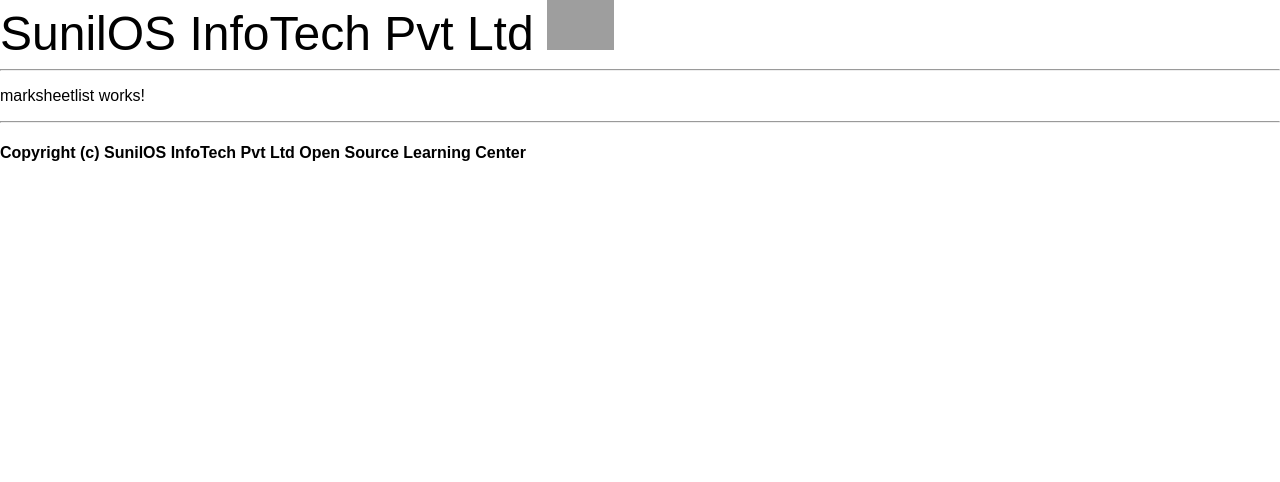
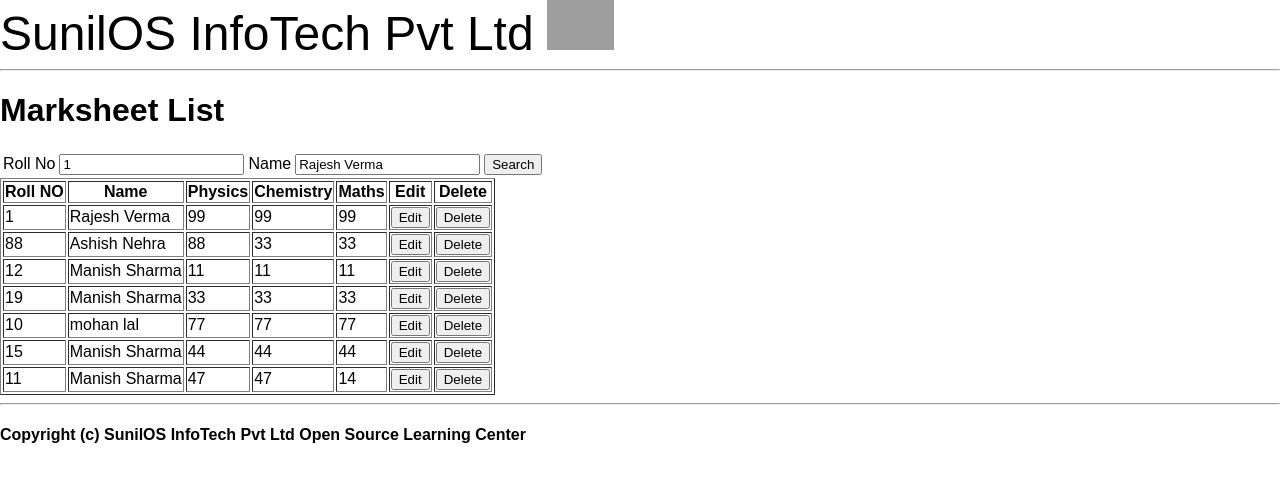
Before and after one commit to sunilos/Angular-8-9-10, an Angular app: page /marksheetlist in a window 1280 px wide. Shown: the top 482 px of the page. Built offline with nearby package versions, Linux system fonts and the light colour scheme; grey boxes are pictures that could not be loaded.

Commit message:
Marksheet user story is added

```diff
--- a/src/app/app-routing.module.ts
+++ b/src/app/app-routing.module.ts
@@ -29,6 +29,11 @@ const routes: Routes = [
 		component: MarksheetComponent
 	},
 	{
+		//pass route parameter :id
+		path: 'marksheet/:id',
+		component: MarksheetComponent
+	},
+	{
 		path: 'marksheetlist',
 		component: MarksheetlistComponent
 	}
--- a/src/app/app.module.ts
+++ b/src/app/app.module.ts
@@ -10,6 +10,9 @@ import { LoginComponent } from './login/login.component';
 import { WelcomeComponent } from './welcome/welcome.component';
 import { MarksheetlistComponent } from './marksheetlist/marksheetlist.component';
 import { MarksheetComponent } from './marksheet/marksheet.component';
+
+import { MarksheetService } from './marksheet.service';
+
 
 /**
  * Application module configure application conponents
@@ -32,7 +35,7 @@ import { MarksheetComponent } from './marksheet/marksheet.component';
     FormsModule,
   //  ReactiveFormsModule,
   ],
-  providers: [],
+  providers: [MarksheetService],
   bootstrap: [AppComponent]
 })
 export class AppModule { }
--- a/src/app/marksheet/marksheet.component.html
+++ b/src/app/marksheet/marksheet.component.html
@@ -1,3 +1,30 @@
-<p>
-  marksheet works!
-</p>
+<H1>Marksheet</H1>
+<p style="color:red" >{{message}}</p>
+<form >
+<table>
+  <tr>
+    <td>Roll No</td>
+    <td><input [(ngModel)]="form.rollNo"  name="rollNo" type="text"></td>
+  </tr>
+  <tr>
+      <td>Name</td>
+      <td><input [(ngModel)]="form.name"  name="name" type="text"> </td>
+  </tr>
+  <tr>
+      <td>physics</td>
+      <td><input [(ngModel)]="form.physics"  name="physics" type="text"> </td>
+  </tr>
+  <tr>
+      <td>chemistry</td>
+      <td><input [(ngModel)]="form.chemistry"  name="chemistry" type="text"> </td>
+  </tr>
+  <tr>
+      <td>maths</td>
+      <td><input [(ngModel)]="form.maths"  name="maths" type="text"> </td>
+  </tr>
+  <tr>
+      <td><button (click)="save()">Save</button></td>
+      <td><button (click)="search()">Search</button></td>
+  </tr>
+</table>
+</form>
--- a/src/app/marksheet/marksheet.component.ts
+++ b/src/app/marksheet/marksheet.component.ts
@@ -1,4 +1,10 @@
 import { Component, OnInit } from '@angular/core';
+import { Router } from '@angular/router';
+
+/**
+ * ActivatedRoute is used to read route parameters
+ */
+import {ActivatedRoute} from "@angular/router";
 
 /**
  *Marksheet controller
@@ -13,9 +19,33 @@ import { Component, OnInit } from '@angular/core';
 })
 export class MarksheetComponent implements OnInit {
 
-  constructor() { }
+  form = {
+    "id":1,
+    "rollNo":"1",
+    "name":"Rajesh Verma",
+    "physics":99,
+    "chemistry":99,
+    "maths":99,
+    "studentId":1
+  };
+
+  message = "";
+
+  /**
+   * Inject actived rout object
+   */
+  constructor(private aroute: ActivatedRoute, private router: Router) { }
 
   ngOnInit() {
+    this.form.id = parseInt(this.aroute.snapshot.paramMap.get("id"));
+    this.message ="Editing " + this.form.id;
   }
 
+  save(){
+    this.message = this.form.name;
+  }
+
+  search(){
+    this.router.navigateByUrl('/marksheetlist');
+  }
 }
--- a/src/app/marksheetlist/marksheetlist.component.html
+++ b/src/app/marksheetlist/marksheetlist.component.html
@@ -1,3 +1,34 @@
-<p>
-  marksheetlist works!
-</p>
+<H1>Marksheet List</H1>
+
+<p style="color:red" >{{message}}</p>
+
+<table>
+    <tr>
+      <td>Roll No</td>
+      <td><input [(ngModel)]="form.rollNo"  name="rollNo" type="text"></td>
+      <td>Name</td>
+      <td><input [(ngModel)]="form.name"  name="name" type="text"> </td>
+      <td ><button (click)="search()">Search</button></td>
+    </tr>
+  </table>
+
+<table border="1">
+  <tr>
+    <th>Roll NO</th>
+    <th>Name</th>
+    <th>Physics</th>
+    <th>Chemistry</th>
+    <th>Maths</th>
+    <th>Edit</th>
+    <th>Delete</th>
+  </tr>
+  <tr  *ngFor = "let e of list" >
+    <td>{{e.rollNo}}</td>
+    <td>{{e.name}}</td>
+    <td>{{e.physics}}</td>
+    <td>{{e.chemistry}}</td>
+    <td>{{e.maths}}</td>
+    <td><button (click)="edit(e.id)">Edit</button></td>
+    <td><button (click)="delete(e.id)">Delete</button></td>
+  </tr>
+</table>
--- a/src/app/marksheetlist/marksheetlist.component.ts
+++ b/src/app/marksheetlist/marksheetlist.component.ts
@@ -1,4 +1,5 @@
 import { Component, OnInit } from '@angular/core';
+import { Router } from '@angular/router';
 
 @Component({
   selector: 'app-marksheetlist',
@@ -7,9 +8,31 @@ import { Component, OnInit } from '@angular/core';
 })
 export class MarksheetlistComponent implements OnInit {
 
-  constructor() { }
+  message = "";
+
+  list = [{"id":1,"rollNo":"1","name":"Rajesh Verma","physics":99,"chemistry":99,"maths":99,"studentId":1,"createdBy":null,"modifiedBy":null,"createdDatetime":null,"modifiedDatetime":null},{"id":2,"rollNo":"88","name":"Ashish Nehra","physics":88,"chemistry":33,"maths":33,"studentId":3,"createdBy":"rahul.sahu@nenosystems.com","modifiedBy":"superadmin@gmail.com","createdDatetime":"2014-07-22T08:20:40.000+0000","modifiedDatetime":"2014-09-29T14:30:38.000+0000"},{"id":3,"rollNo":"12","name":"Manish Sharma","physics":11,"chemistry":11,"maths":11,"studentId":2,"createdBy":null,"modifiedBy":null,"createdDatetime":null,"modifiedDatetime":null},{"id":4,"rollNo":"19","name":"Manish Sharma","physics":33,"chemistry":33,"maths":33,"studentId":2,"createdBy":null,"modifiedBy":null,"createdDatetime":null,"modifiedDatetime":null},{"id":5,"rollNo":"10","name":"mohan lal","physics":77,"chemistry":77,"maths":77,"studentId":6,"createdBy":null,"modifiedBy":null,"createdDatetime":null,"modifiedDatetime":null},{"id":7,"rollNo":"15","name":"Manish Sharma","physics":44,"chemistry":44,"maths":44,"studentId":2,"createdBy":null,"modifiedBy":null,"createdDatetime":null,"modifiedDatetime":null},{"id":8,"rollNo":"11","name":"Manish Sharma","physics":47,"chemistry":47,"maths":14,"studentId":2,"createdBy":null,"modifiedBy":null,"createdDatetime":null,"modifiedDatetime":null}];
+
+  form = {
+    "rollNo":"1",
+    "name":"Rajesh Verma",
+  };
+
+  constructor(private router: Router) { //inject router
+  }
 
   ngOnInit() {
   }
 
+  edit(id){
+    this.router.navigateByUrl('/marksheet/' + id);
+  }
+
+  delete(id){
+    this.message = id + "deleted";
+  }
+
+  search(){
+    this.message =  "Searched" + this.form.name;
+  }
+
 }
```
Also changed, not shown: src/app/marksheet.service.ts (added, +8 -0 lines), 1 other file (tests, documents, lock files or other folders).
